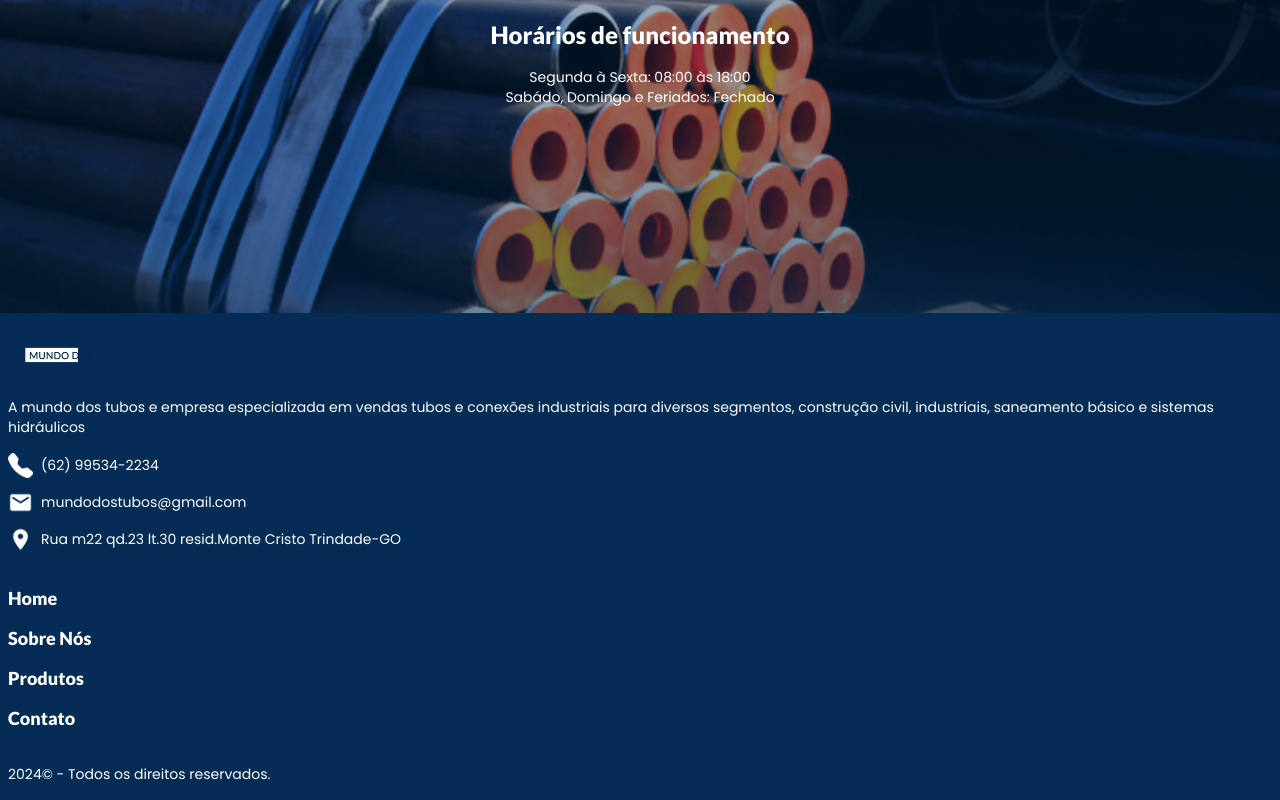
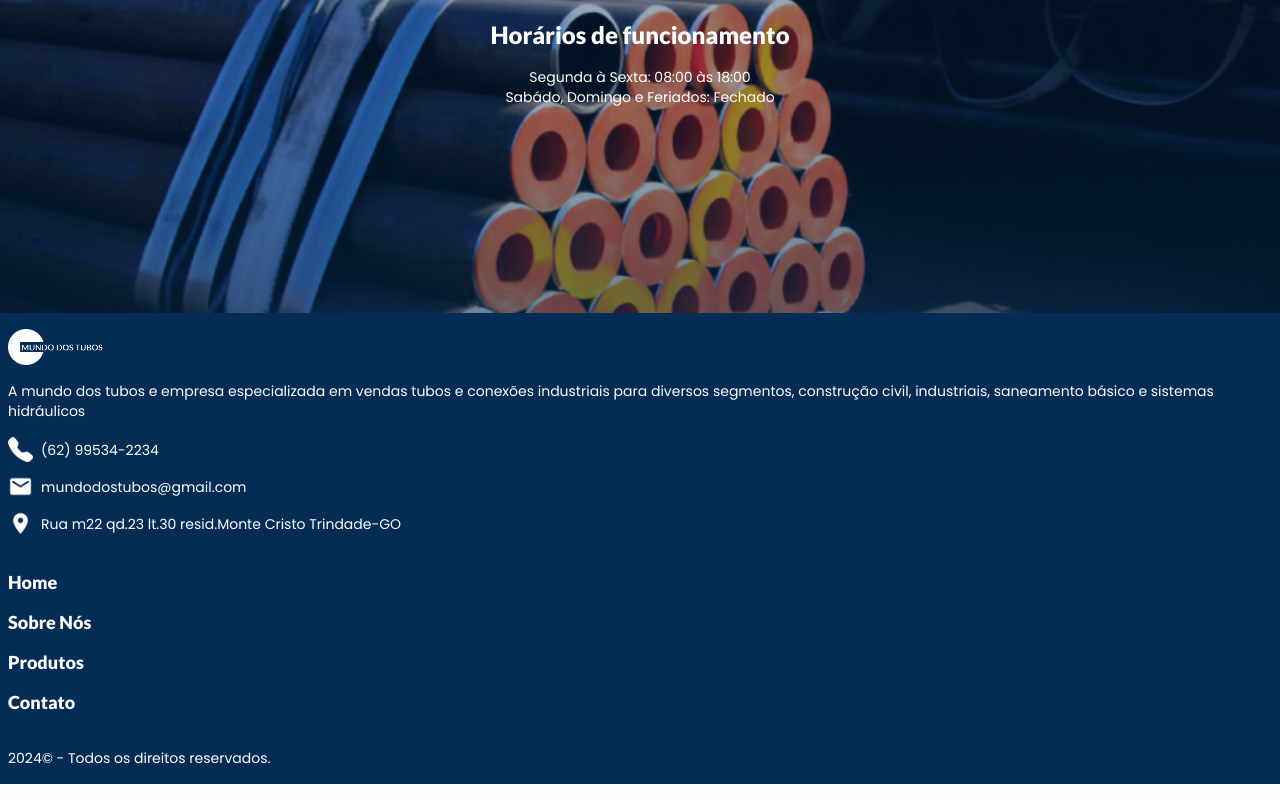
Before and after one commit to DevBrunomendoca/munod-dos-tubos, a Next.js app: page / in a window 1280 px wide. Shown: the part 4836-5636 px from the top of the page. Built offline with nearby package versions, Linux system fonts and the light colour scheme.

Commit message:
style: update logo

```diff
--- a/src/components/Footer.tsx
+++ b/src/components/Footer.tsx
@@ -27,7 +27,7 @@ const Footer = () => {
       </section>
 
       <section className="bg-second-color flex flex-col gap-4 px-2 py-4">
-        <Image src="/logo.png" alt="Logo" width={126} height={52} />
+        <Image src="/logo2.png" alt="Logo" width={126} height={52} />
         <Paragraph
           textParagraph="A mundo dos tubos e empresa especializada em vendas tubos e conexões industriais para diversos segmentos, construção civil, industriais, saneamento básico e sistemas hidráulicos"
           textColor="text-first-color"
```
Also changed, not shown: public/logo2.png (added).
